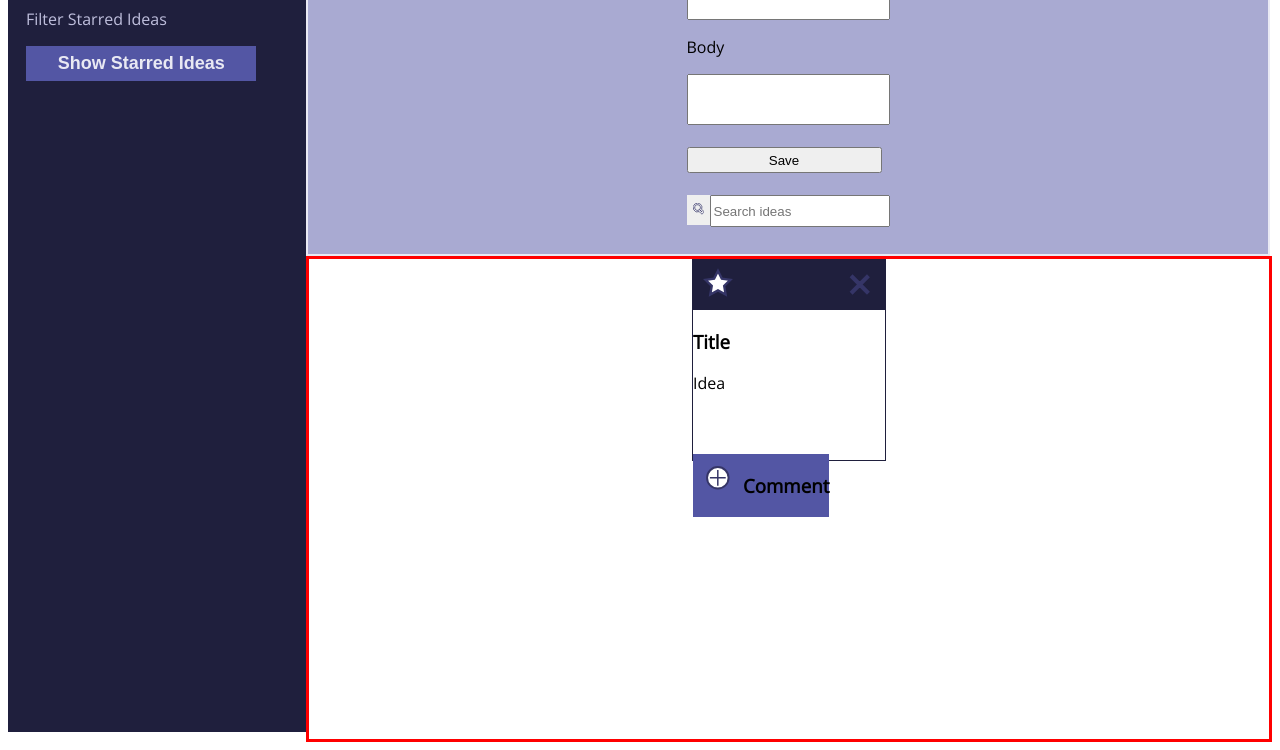
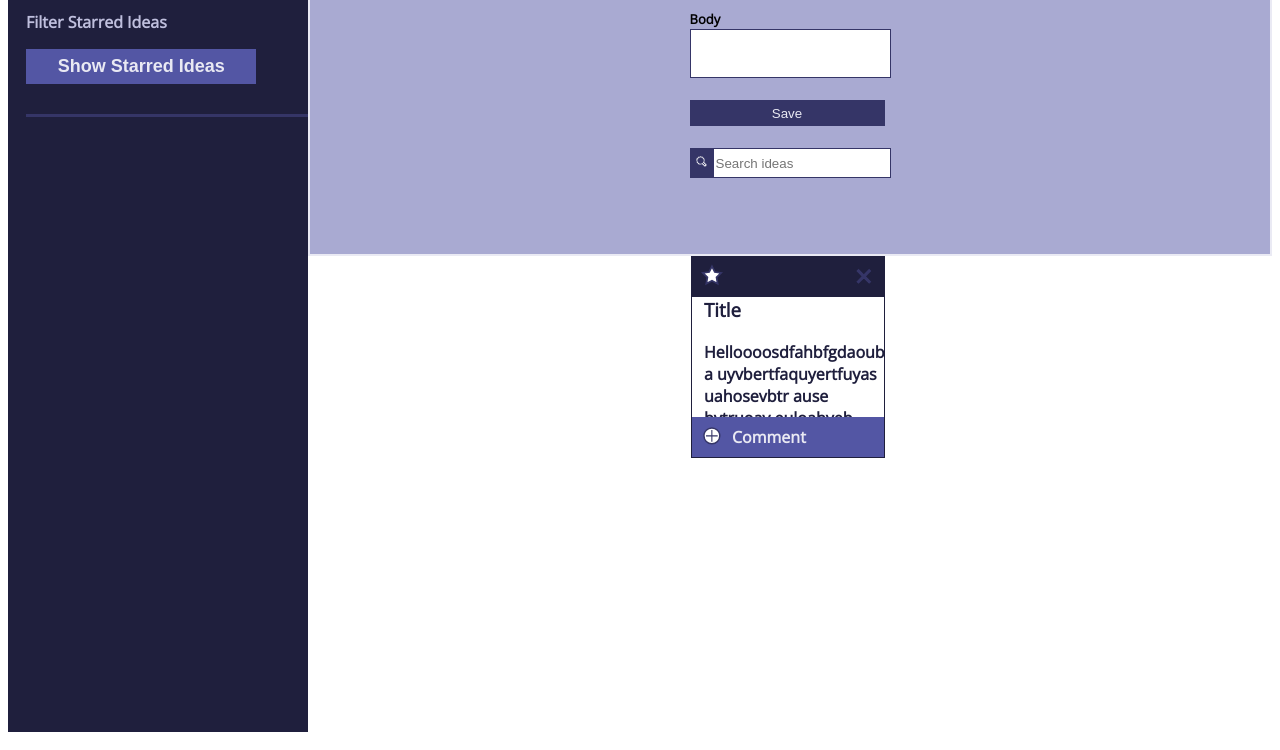
Before and after one commit to Devynnem/Ideabox, a plain HTML site: page index.html in a window 1280 px wide. Shown: the part 76-826 px from the top of the page. Drawn offline with nearby package versions, Linux system fonts and the light colour scheme.

Commit message:
Feat: added idea boxes as well as corrected different font sizes

```diff
--- a/index.html
+++ b/index.html
@@ -15,7 +15,7 @@
 <body>
     <nav class="main-nav">
         <p class="main-header">IdeaBox</p>
-        <div>
+        <div class="nav-color">
             <p class="second-header">
                 Filter Starred Ideas
             </p>
@@ -27,9 +27,9 @@
     <main>
         <section class="input-container">
             <section class="user-input">
-                <p>Title</p>
+                <p id="titles">Title</p>
                 <input class="title-input" type="text">
-                <p>Body</p>
+                <p id="titles">Body</p>
                 <input class="body-input" type="text">
                 <br>
                 <button class="save-button">
@@ -54,30 +54,25 @@
                         <svg xmlns="http://www.w3.org/2000/svg" viewBox="0 0 16.06 15.65"><defs><style>.cls-1{fill:#fff;}</style></defs><title>Artboard 29</title><g id="background"><polygon class="cls-1" points="8.02 2.48 9.64 5.77 13.27 6.29 10.64 8.85 11.26 12.47 8.02 10.76 4.77 12.47 5.39 8.85 2.76 6.29 6.39 5.77 8.02 2.48"/></g></svg>
                     </button>
                     <button class="x-btn">
-                        <svg xmlns="http://www.w3.org/2000/svg" viewBox="0 0 18.18 17.72"><defs><style>.cls-1{fill:"currentColor";}</style></defs><title>Artboard 31</title><g id="background"><polygon class="cls-1" points="13.13 5.87 12.43 5.16 8.97 8.61 5.53 5.16 4.82 5.87 8.27 9.32 4.82 12.77 5.53 13.48 8.97 10.03 12.43 13.48 13.13 12.77 9.68 9.32 13.13 5.87"/></g></svg>
+                        <svg xmlns="http://www.w3.org/2000/svg" viewBox="0 0 18.18 17.72"><defs><style>.cls-1{fill:"#fff";}</style></defs><title>Artboard 31</title><g id="background"><polygon class="cls-1" points="13.13 5.87 12.43 5.16 8.97 8.61 5.53 5.16 4.82 5.87 8.27 9.32 4.82 12.77 5.53 13.48 8.97 10.03 12.43 13.48 13.13 12.77 9.68 9.32 13.13 5.87"/></g></svg>
                     </button>
                 </section>
                 <section class="idea-contents">
                     <h3 class="idea-title"> Title </h3>
-                    <p class="idea-contents"> Idea </p>
+                    <p class="idea-contents"> Helloooosdfahbfgdaoubgfausdgfvau a uyvbertfaquyertfuyas uahosevbtr ause bvtruoay euloahyeb slujhas beltujhy b saet </p>
                 </section>
-                <br>
-                <br>
                 <section class="bottom-bar">
-                    <div class="comment-bar">
                     <button class="plus-button">
                         <svg xmlns="http://www.w3.org/2000/svg" viewBox="0 0 19.71 19.71"><defs><style>.cls-1{fill:#fff;stroke:#353567;stroke-miterlimit:10;}.cls-2{fill:#353567;}</style></defs><title>abacus-v1Artboard 41</title><g id="background"><circle class="cls-1" cx="9.76" cy="9.76" r="5.58"/><polygon class="cls-2" points="5.65 9.37 5.65 10.14 9.37 10.14 9.37 13.86 10.14 13.86 10.14 10.14 13.86 10.14 13.86 9.37 10.14 9.37 10.14 5.65 9.37 5.65 9.37 9.37 5.65 9.37"/></g></svg>
                     </button>
-                        <h3>Comment</h3>
-
-                    </div>
+                    <h3 id="idea-card-comment">Comment</h3>
                 </section>
             </section>
         </section>
 
     </main>
+    <script> src = "Idea.js"</script>
     <script src="main.js"></script>
-    <script> src = "Idea.js"</script>
 </body>
 
 </html>
--- a/styles.css
+++ b/styles.css
@@ -8,9 +8,9 @@ font-family: "Open Sans";
 /* * {
     border: 2px solid red;
 } */
-html {
+/* html {
     font-family: "Open Sans", sans-serif;
-}
+} */
 .main-nav {
     display: flex;
     flex-direction: column;
@@ -22,9 +22,12 @@ html {
 .main-header {
     font-size: large;
     font-family: "Open Sans", Bold;
-    color: #e9e9f3
+    font-weight: bold;
+    color: #e9e9f3;
 }
 .second-header {
+    font-family: "Open Sans", Bold;
+    font-weight: bold;
     color: #bfbfdd
 }
 .starred-ideas {
@@ -35,11 +38,17 @@ html {
     width: 18vw;
     padding: 4px;
     font-size: large;
-    font-weight: bold;
+    font-weight:600;
+}
+.nav-color {
+    border-top: solid #353567;
+    border-bottom: solid #353567;
+    padding-bottom: 30px;
 }
 body {
     display: flex;
 }
+/* this is input values */
 .input-container {
     width: 75vw;
     height: 40vh;
@@ -47,23 +56,39 @@ body {
     display: flex;
     justify-content: center;
     border: 2px solid #eaeaf4;
+    font-family: "Open Sans", Bold;
+    font-weight: bolder;
 }
 .title-input {
     width: 195px;
     height: 26px;
+    font-family: "Open Sans", Light;
 }
 .body-input {
     width: 195px;
     height: 45px;
+    font-family: "Open Sans", Light;
+    }
+
+.body-input, .title-input, .search-ideas {
+    border: solid 1.5px #353567
+}
+#titles {
+    font-size: 13px;
+    margin-bottom: 1.5px
 }
 .save-button {
     width: 195px;
     height: 26px;
+    background-color:#353567;
+    color:#e9e9f3;
+    border:0
 }
 #search-button {
     width: 23px;
     height: 30px;
     border: 0;
+    background-color: #353567;
     cursor: pointer;
 }
 .search-ideas {
@@ -73,6 +98,7 @@ body {
 }
 #search-icon {
     border: 0;
+
 }
 .idea-search {
     display: flex;
@@ -81,18 +107,21 @@ body {
     display: flex;
     flex-direction: column;
 }
+/* this is for saved cards */
 .saved-cards {
     display: flex;
     flex-wrap: wrap;
     justify-content: space-evenly;
     width: 75vw;
     height: 60vh;
-    border: solid red;
 }
 .idea-container {
     border: 1px solid #1f1f3d;
     width: 15vw;
     height: 25vh;
+    display: flex;
+    flex-direction: column;
+    justify-content: space-between;
 }
 .top-margin {
     display: flex;
@@ -101,33 +130,60 @@ body {
 }
 
 .x-btn {
-    width: 50px;
-    height: 50px;
+    width: 40px;
+    height: 40px;
     border: 0;
     color: #fff;
     opacity: 100;
     background-color: #1f1f3d;
+    cursor: pointer;
 }
 
 .star-btn {
-    width: 50px;
-    height: 50px;
+    width: 40px;
+    height: 40px;
     background-color: #1f1f3d;
     border: 0;
+    cursor: pointer;
 }
+
 .bottom-bar {
     display: flex;
     /* bottom: 0; */
-    position: absolute;
+    justify-content: flex-start;
+    align-items: center;
+    background-color: #5356a4;
+    height: 40px;
+    border: #1f1f3d
 }
-.comment-bar {
-    display: flex;
-    background-color: #5356a4;
 
-}
 .plus-button {
-    width: 50px;
-    height: 50px;
+    width: 40px;
+    height: 40px;
     background-color: #5356a4;
     border: 0;
+    cursor: pointer;
 }
+.idea-title, .idea-contents {
+    padding-left: 6px;
+    padding-top: 0;
+    margin-top: 0;
+    overflow-y: auto;
+    overflow-x: hidden;
+    background-color: #fff;
+    color: #1f1f3d
+}
+.idea-title {
+    font-family:'Open Sans', Bold;
+    font-weight: bold
+}
+.idea-contents {
+    font-family: "Open Sans", Light;
+    font-weight: bolder;
+}
+#idea-card-comment {
+    color: #e9e9f3;
+    font-size: 16px;
+    font-family: "Open Sans", Bold;
+    font-weight: bolder;
+}
```
Lines whose indentation alone changed are shown as unchanged.
